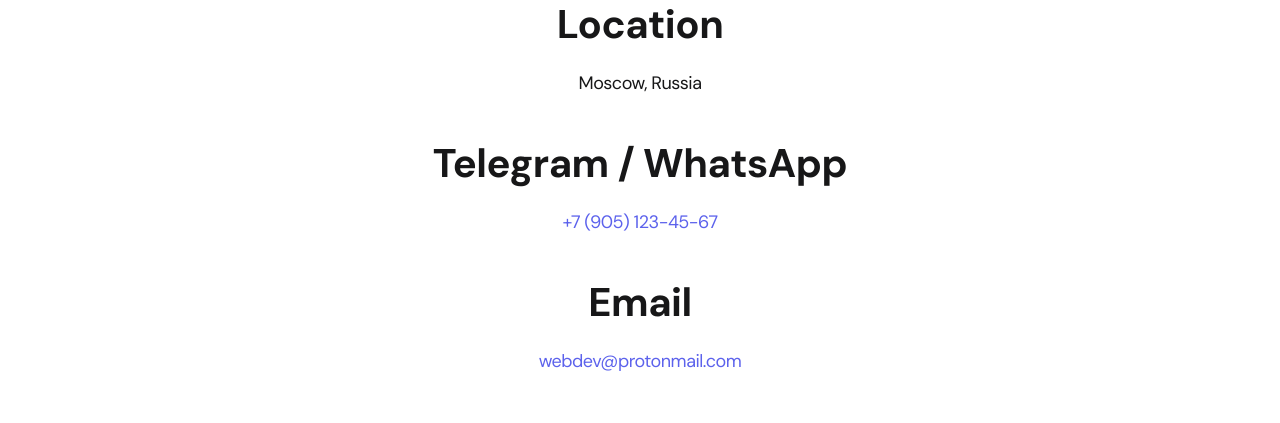
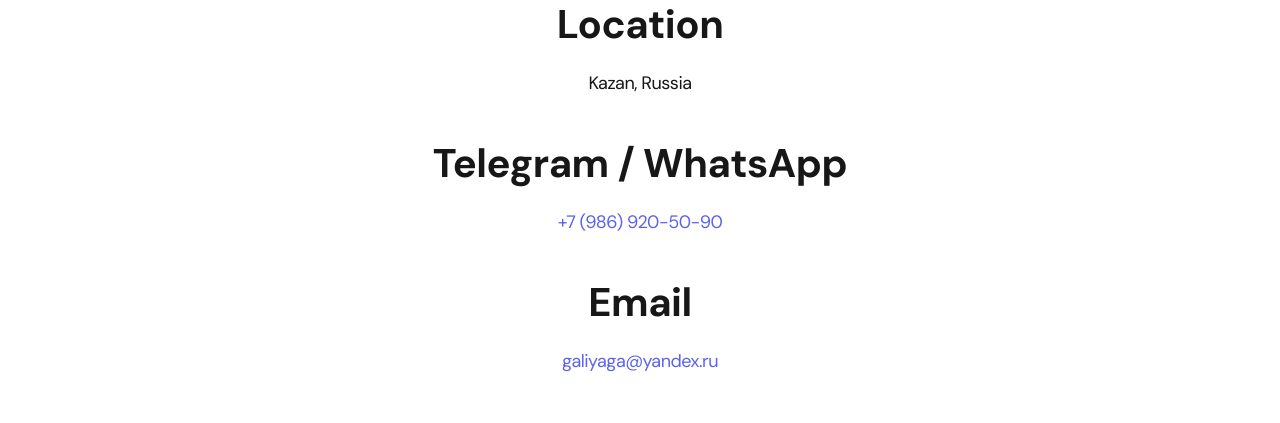
Before and after one commit to Galiyaga/portfolio, a React (Create React App) app: page /contacts in a window 1280 px wide. Shown: the part 286-709 px from the top of the page. Built offline with nearby package versions, Linux system fonts and the light colour scheme.

Commit message:
доработка страницы с контактами, замена фотографии на главной

```diff
--- a/src/components/header/Header.js
+++ b/src/components/header/Header.js
@@ -6,7 +6,7 @@ const Header = () => {
       <div className="header__img">
         <img
         className="img__iam"
-        src="/foto/my_foto.png"
+        src="/foto/my_foto_2.png"
         alt="Моя фотография"
         loading="lazy"
         />
--- a/src/components/header/style.css
+++ b/src/components/header/style.css
@@ -18,7 +18,7 @@
 
 .img__iam {
 	padding: 0 15px;
-	max-width: 660px;
+	max-width: 600px;
 }
 
 .header__wrapper {
--- a/src/helpers/projectList.js
+++ b/src/helpers/projectList.js
@@ -50,7 +50,7 @@ const projects = [
   },
   {
     title: "Таск-менеджер на ванильном JS",
-    skills: "Node.js, VanillaJS, Dragula, HTML5, CSS3",
+    skills: "Node.js, VanillaJS, Dragula, HTML5, CSS3, Bootstrap",
     img: project02,
     imgBig: project03Big,
     links: {
--- a/src/pages/Contacts.js
+++ b/src/pages/Contacts.js
@@ -7,18 +7,18 @@ const Contacts = () => {
         <ul className="content-list">
           <li className="content-list__item">
             <h2 className="title-2">Location</h2>
-            <p>Moscow, Russia</p>
+            <p>Kazan, Russia</p>
           </li>
           <li className="content-list__item">
             <h2 className="title-2">Telegram / WhatsApp</h2>
             <p>
-              <a href="tel:+79051234567">+7 (905) 123-45-67</a>
+              <a href="tel:+798692050">+7 (986) 920-50-90</a>
             </p>
           </li>
           <li className="content-list__item">
             <h2 className="title-2">Email</h2>
             <p>
-              <a href="mailto:webdev@protonmail.com">webdev@protonmail.com</a>
+              <a href="mailto:galiyaga@yandex.ru">galiyaga@yandex.ru</a>
             </p>
           </li>
         </ul>
--- a/src/pages/Home.js
+++ b/src/pages/Home.js
@@ -17,7 +17,7 @@ const Home = () => {
             </li>
             <li className="content-list__item">
               <h2 className="title-2">Backend</h2>
-              <p>NodeJS, базовый MySQL, базовый PHP</p>
+              <p>NodeJS, basic MySQL, basic PHP</p>
             </li>
           </ul>
         </div>
```
Also changed, not shown: public/foto/my_foto_2.png (added).
